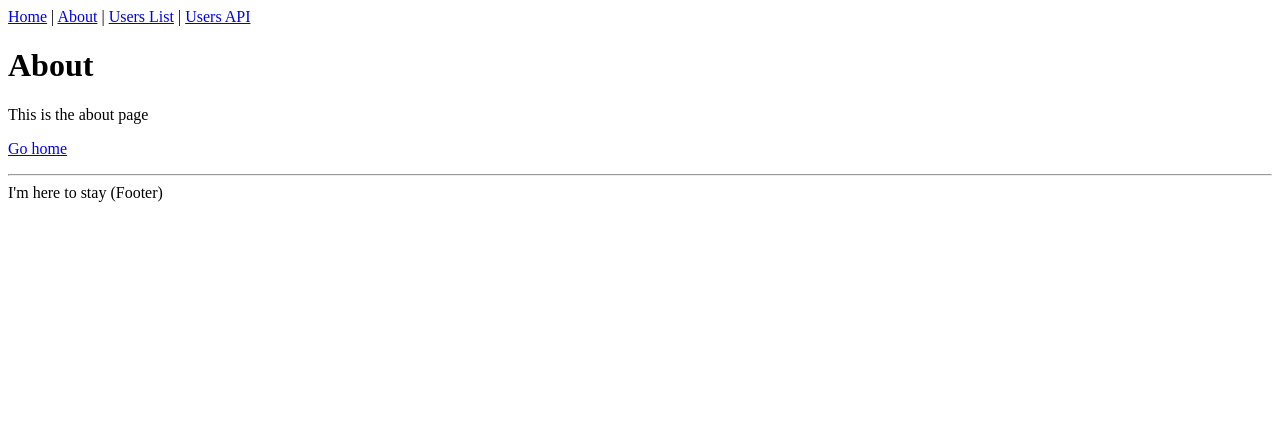
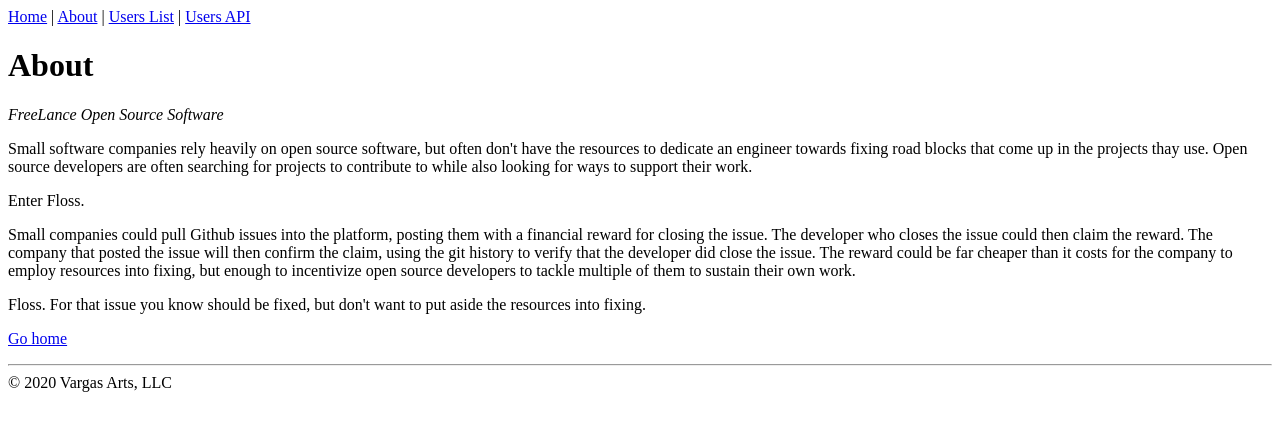
Before and after one commit to dvargas92495/floss, a Next.js app: page /about in a window 1280 px wide. Shown: the top 430 px of the page. Built offline with nearby package versions, Linux system fonts and the light colour scheme.

Commit message:
Fix index and about pages

```diff
--- a/components/Layout.tsx
+++ b/components/Layout.tsx
@@ -33,7 +33,7 @@ const Layout = ({ children, title = 'This is the default title' }: Props) => (
     {children}
     <footer>
       <hr />
-      <span>I'm here to stay (Footer)</span>
+      <span>© {new Date().getFullYear()} Vargas Arts, LLC</span>
     </footer>
   </div>
 )
--- a/pages/about.tsx
+++ b/pages/about.tsx
@@ -1,16 +1,40 @@
-import Link from 'next/link'
-import Layout from '../components/Layout'
+import Link from "next/link";
+import Layout from "../components/Layout";
 
 const AboutPage = () => (
-  <Layout title="About | Next.js + TypeScript Example">
+  <Layout title="About | Floss">
     <h1>About</h1>
-    <p>This is the about page</p>
+    <p>
+      <i>FreeLance Open Source Software</i>
+    </p>
+    <p>
+      Small software companies rely heavily on open source software, but often
+      don't have the resources to dedicate an engineer towards fixing road
+      blocks that come up in the projects thay use. Open source developers are
+      often searching for projects to contribute to while also looking for ways
+      to support their work.
+    </p>
+    <p>Enter Floss.</p>
+    <p>
+      Small companies could pull Github issues into the platform, posting them
+      with a financial reward for closing the issue. The developer who closes
+      the issue could then claim the reward. The company that posted the issue
+      will then confirm the claim, using the git history to verify that the
+      developer did close the issue. The reward could be far cheaper than it
+      costs for the company to employ resources into fixing, but enough to
+      incentivize open source developers to tackle multiple of them to sustain
+      their own work.
+    </p>
+    <p>
+      Floss. For that issue you know should be fixed, but don't want to put
+      aside the resources into fixing.
+    </p>
     <p>
       <Link href="/">
         <a>Go home</a>
       </Link>
     </p>
   </Layout>
-)
+);
 
-export default AboutPage
+export default AboutPage;
```
Also changed, not shown: pages/index.tsx (+2 -8 lines).
